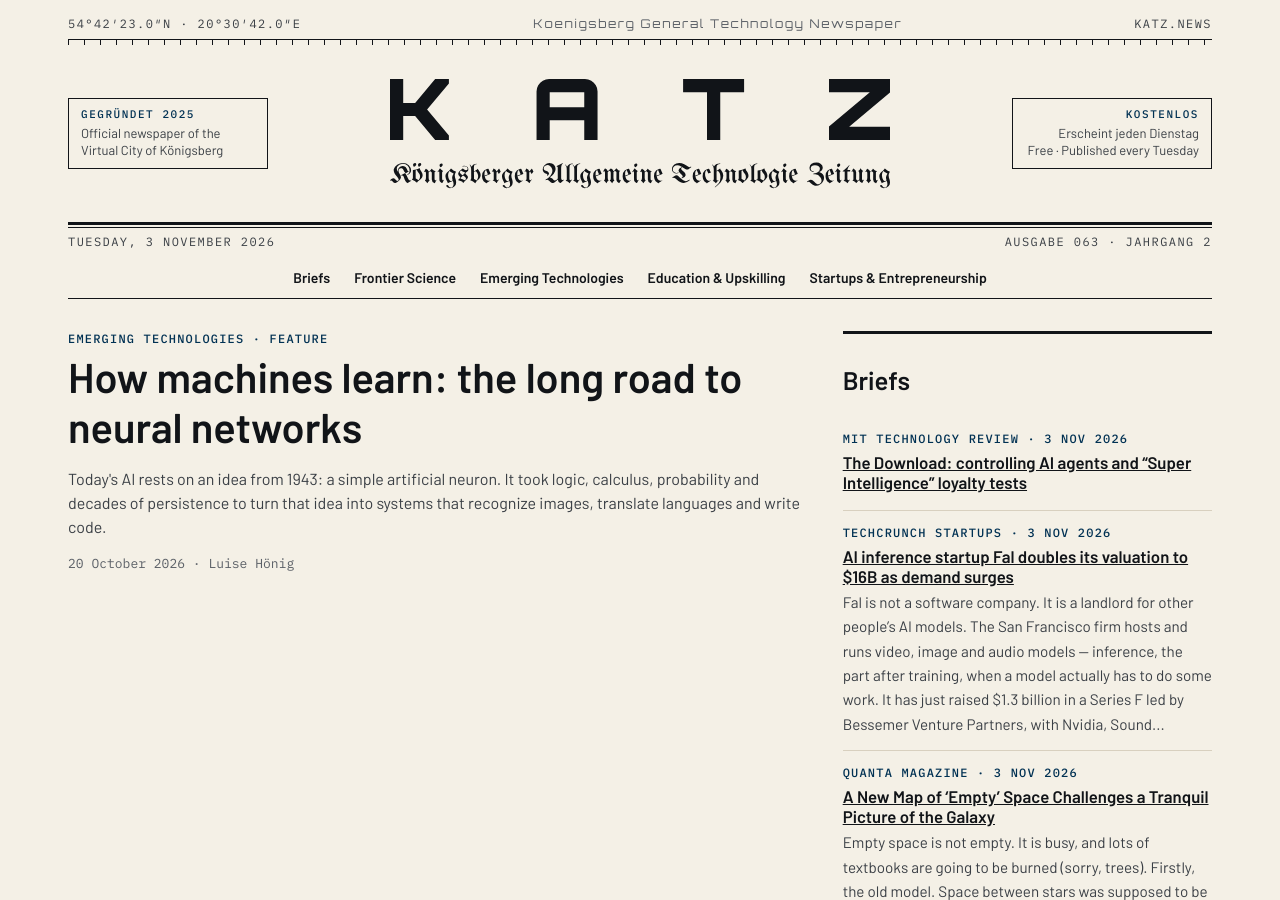
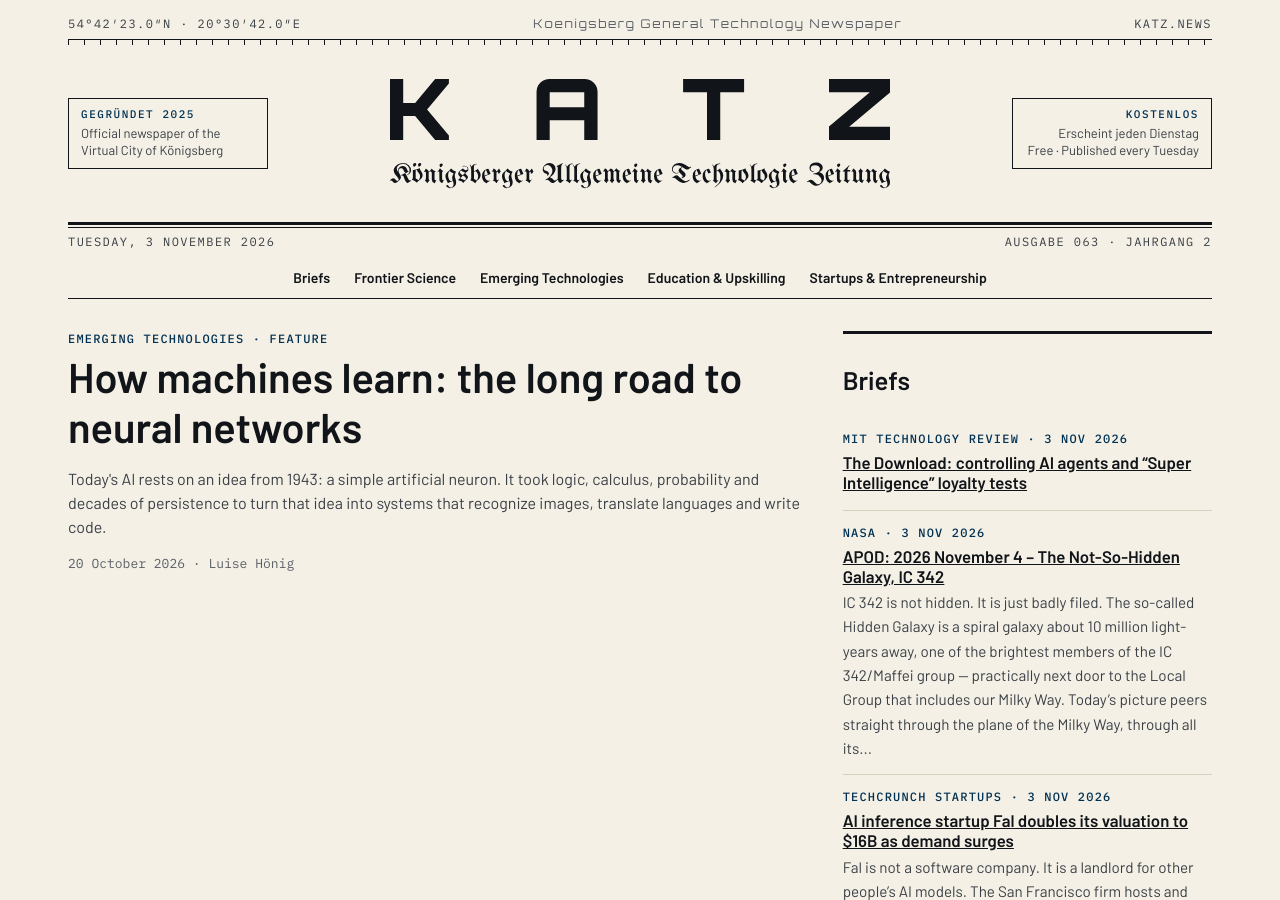
Before and after one commit to katz-news/katz.news, a Jekyll site: the page built from index.html, in a window 1280 px wide and 900 px high. Built offline with Jekyll 4.4.1, drawn with Linux system fonts in a browser that asks for light colours.

Commit message:
Publish 2026-11-05

```diff
--- a/_data/build.yml
+++ b/_data/build.yml
@@ -1 +1 @@
-published_at: 2026-11-05T10:44:52Z
+published_at: 2026-11-05T10:46:37Z
--- /dev/null
+++ b/_posts/briefs/2026-11-04-apod-2026-november-4-the-not-so-hidden-galaxy-ic-342.md
@@ -0,0 +1,17 @@
+---
+published: true
+title: "APOD: 2026 November 4 – The Not-So-Hidden Galaxy, IC 342"
+date: 2026-11-03
+section: science
+source_name: NASA
+source_url: https://science.nasa.gov/image-article/apod-2026-november-4-the-not-so-hidden-galaxy-ic-342/
+---
+IC 342 is not hidden. It is just badly filed.
+
+The so-called Hidden Galaxy is a spiral galaxy about 10 million light-years away, one of the brightest members of the IC 342/Maffei group — practically next door to the Local Group that includes our Milky Way. Today's picture peers straight through the plane of the Milky Way, through all its gas, dust and stars, to unveil it.
+
+The hiding was our fault. Inaccurate accounting of the crowded, dusty foreground led to misunderstandings about IC 342's history, including the theory that it had been ejected from the Local Group — evicted, in other words, by bad bookkeeping (sorry, astronomers).
+
+Inside, its own dust intermittently blocks the glow of hydrogen gas, a sign of bright, young stars. Magnetic field maps now suggest magnetism may help explain one of the biggest galactic puzzles: how spiral arms form at all. It is Where's Wally? on a galactic scale, except Wally is 10 million light-years away and the crowd is made of dust. It was never lost!
+
+Conclusion: IC 342 is not a hidden galaxy. It is a neighbour behind the curtains.
```
